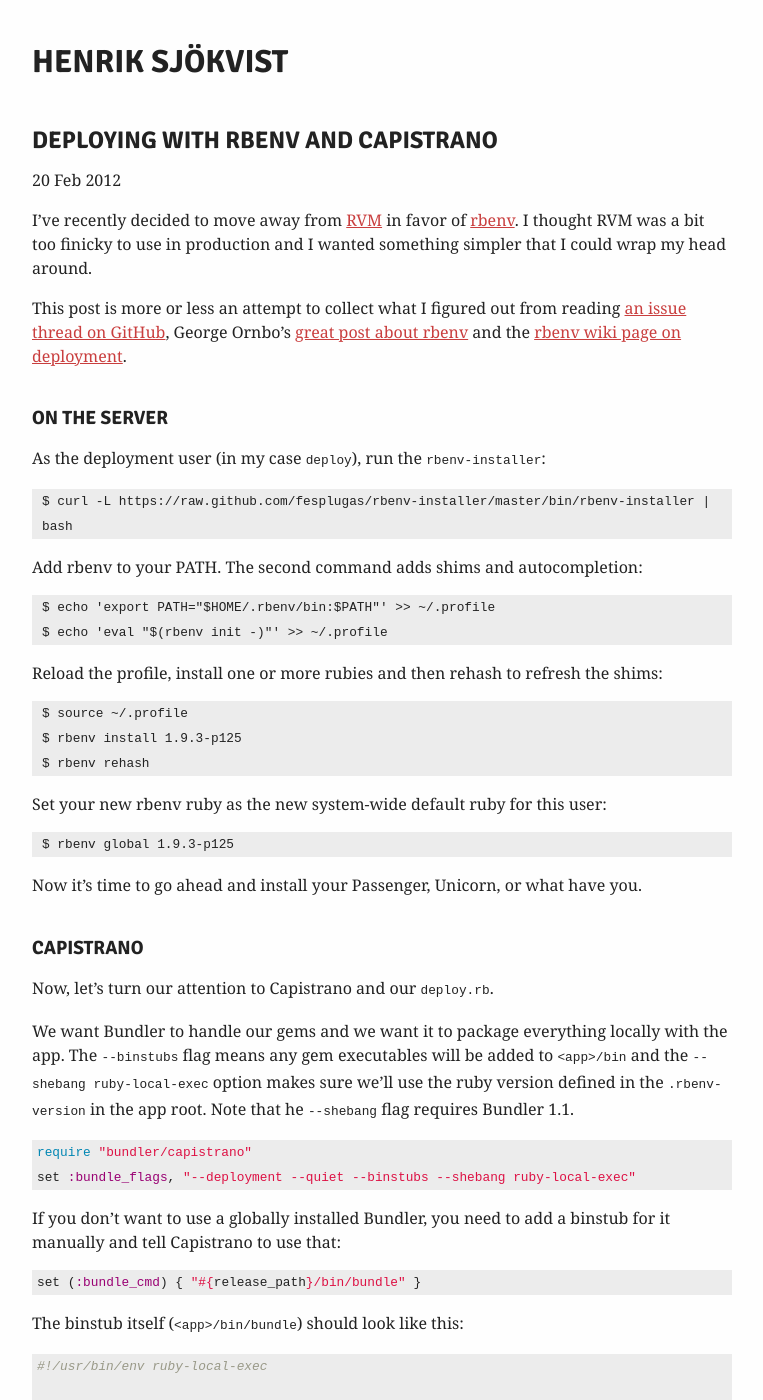
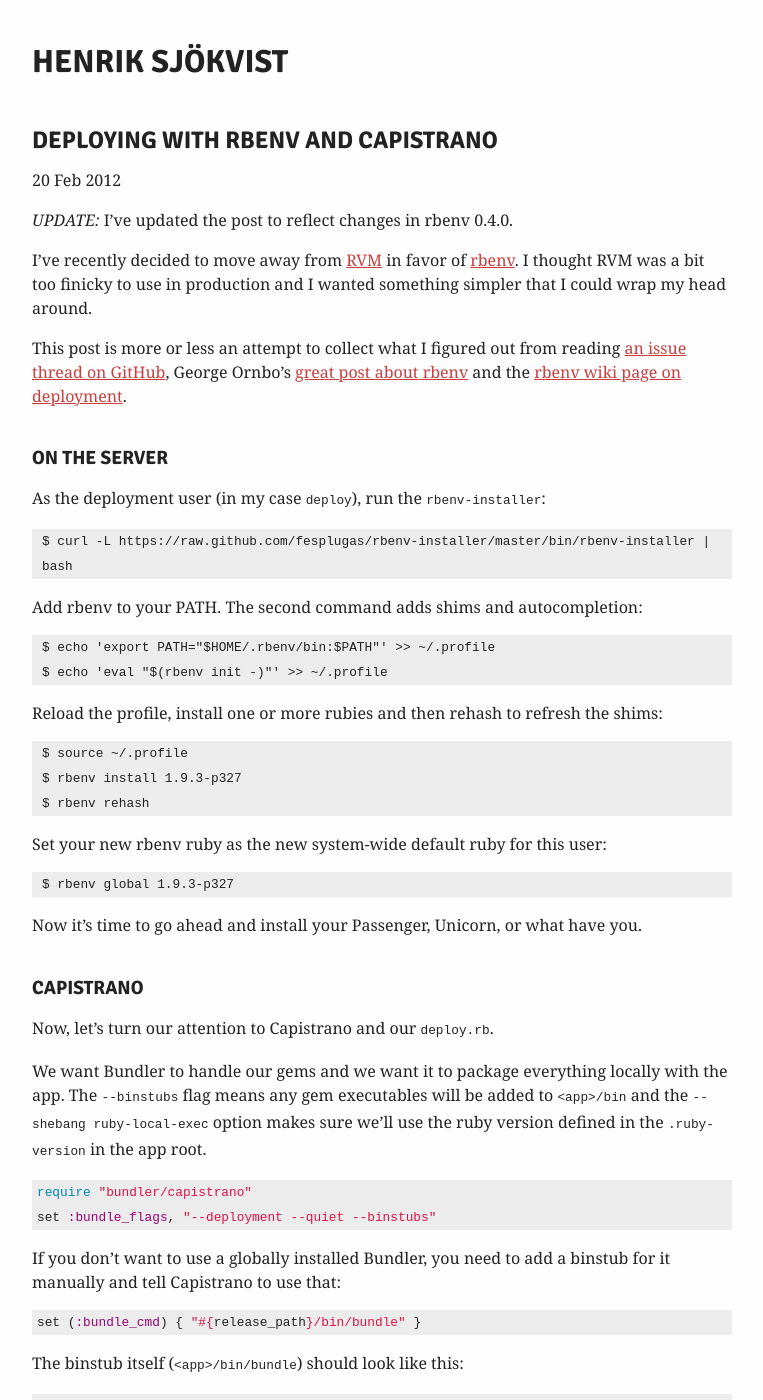
Before and after one commit to henrrrik/henrrrik.github.com, a Jekyll site: the page built from _posts/2012-02-20-deploying-with-rbenv-and-capistrano.md, in a window 1280 px wide and 1400 px high. Shown: the whole window, without its empty margins (258-1021 px from the left). Built offline with Jekyll 4.4.1, drawn with Linux system fonts in a browser that asks for light colours; Markdown is read by kramdown in place of the engine named in the settings; comment, search, counter and statistics services are not loaded.

Commit message:
Updated rbenv post to reflect changes in 0.4.0.

```diff
--- a/_posts/2012-02-20-deploying-with-rbenv-and-capistrano.md
+++ b/_posts/2012-02-20-deploying-with-rbenv-and-capistrano.md
@@ -2,11 +2,14 @@
 layout: post
 title: "Deploying with rbenv and Capistrano"
 created: 1329765756
+updated: 1357571486
 ---
+
+*UPDATE:* I've updated the post to reflect changes in rbenv 0.4.0.
 
 I've recently decided to move away from [RVM](https://rvm.beginrescueend.com/) in favor of [rbenv](https://github.com/sstephenson/rbenv). I thought RVM was a bit too finicky to use in production and I wanted something simpler that I could wrap my head around.
 
-This post is more or less an attempt to collect what I figured out from reading [an issue thread on GitHub](https://github.com/sstephenson/rbenv/issues/101), George Ornbo's [great post about rbenv](http://shapeshed.com/using-rbenv-to-manage-rubies/) and the [rbenv wiki page on deployment](https://github.com/sstephenson/rbenv/wiki/Using-rbenv-in-production#wiki-method1).
+This post is more or less an attempt to collect what I figured out from reading [an issue thread on GitHub](https://github.com/sstephenson/rbenv/issues/101), George Ornbo's [great post about rbenv](http://shapeshed.com/using-rbenv-to-manage-rubies/) and the [rbenv wiki page on deployment](https://github.com/sstephenson/rbenv/wiki/Deploying-with-rbenv).
 
 ## On the server
 
@@ -23,12 +26,12 @@
 the shims:
 
     $ source ~/.profile
-    $ rbenv install 1.9.3-p125
+    $ rbenv install 1.9.3-p327
     $ rbenv rehash
 
 Set your new rbenv ruby as the new system-wide default ruby for this user:
 
-    $ rbenv global 1.9.3-p125
+    $ rbenv global 1.9.3-p327
 
 Now it's time to go ahead and install your Passenger, Unicorn, or what have you.
 
@@ -40,12 +43,11 @@
 We want Bundler to handle our gems and we want it to package everything
 locally with the app. The `--binstubs` flag means any gem executables will be added
 to `<app>/bin` and the `--shebang ruby-local-exec` option makes sure we'll use the
-ruby version defined in the `.rbenv-version` in the app root. Note that he
-`--shebang` flag requires Bundler 1.1.
+ruby version defined in the `.ruby-version` in the app root.
 
 {% highlight ruby %}
 require "bundler/capistrano"
-set :bundle_flags, "--deployment --quiet --binstubs --shebang ruby-local-exec"
+set :bundle_flags, "--deployment --quiet --binstubs"
 {% endhighlight %}
 
 If you don't want to use a globally installed Bundler, you need to add a
```
